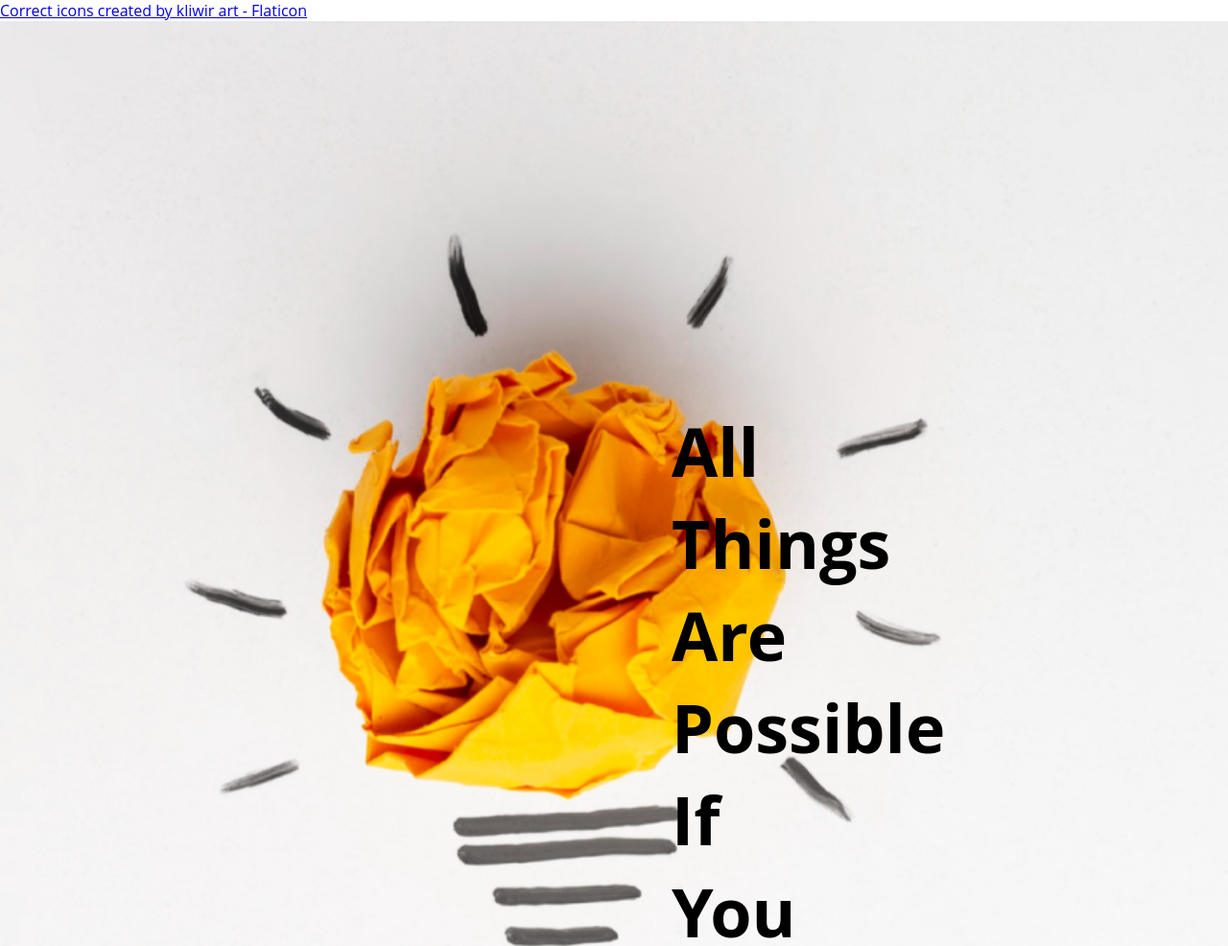
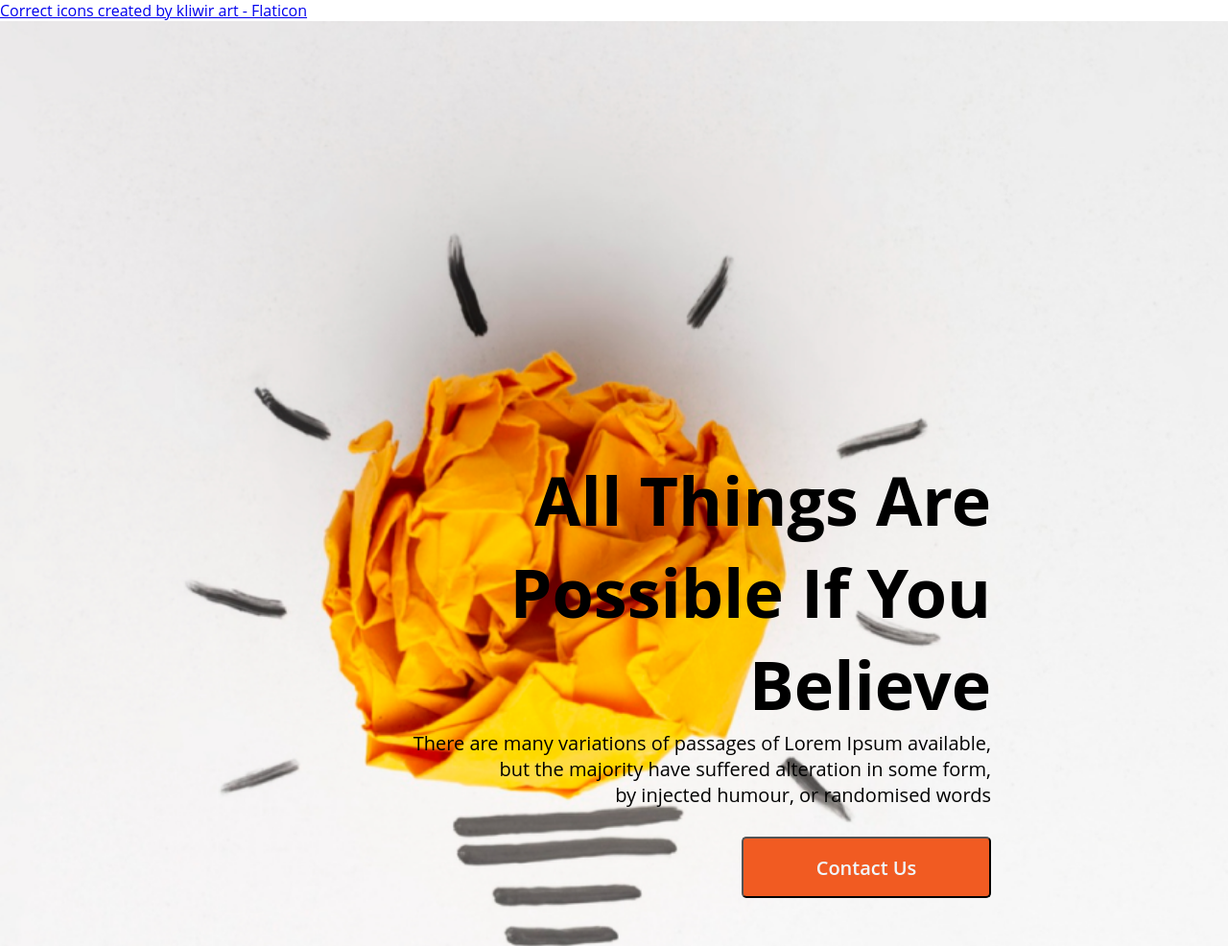
Before and after one commit to Asadujjaman717/new-year-assignment, a plain HTML site: page index.html in a window 1280 px wide. Shown: the top 986 px of the page at 96% size. Drawn offline with Linux system fonts and the light colour scheme.

Commit message:
cover padding correction

```diff
--- a/styles.css
+++ b/styles.css
@@ -13,7 +13,7 @@
 }
 .cover {
   text-align: right;
-  padding: 400px 700px;
+  padding: 451px 247px;
 }
 .cover-title {
   font-size: 70px;
```
